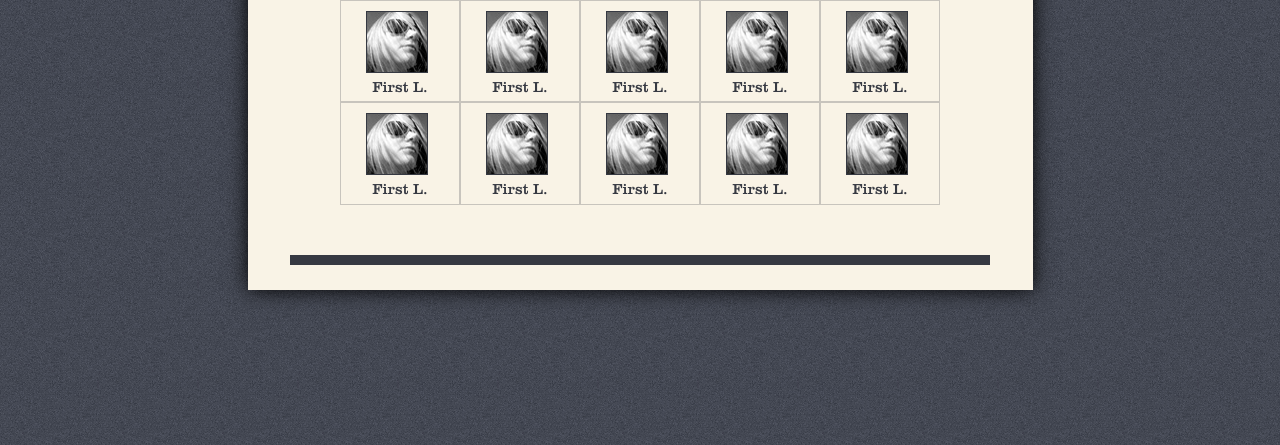
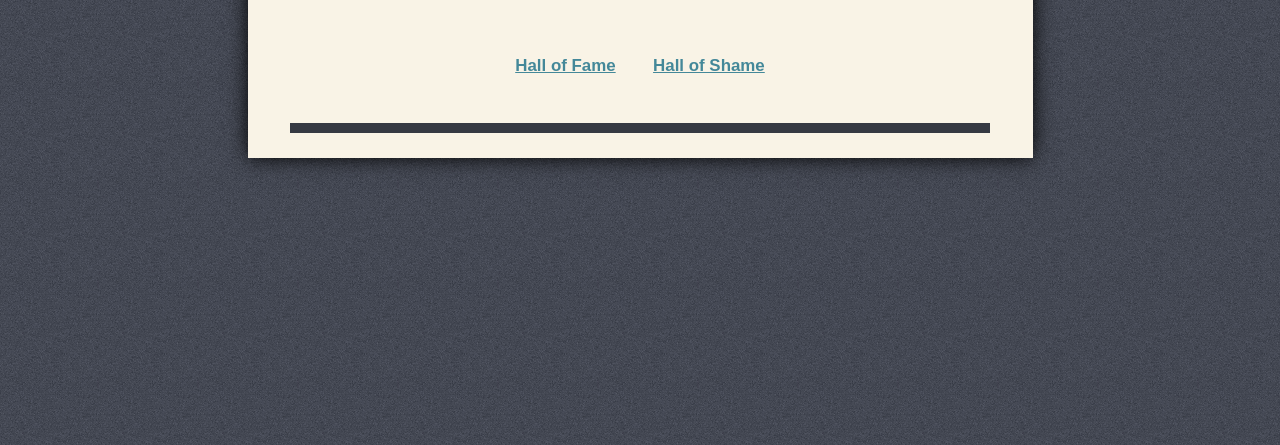
Before and after one commit to sunlightlabs/cleanosaurusrex, a Django app: template thecleanest/templates/index.html in a window 1280 px wide. Shown: the part 300-745 px from the top of the page. Run offline with Django 3.2, Linux system fonts and the light colour scheme; the template is opened without the code that fills it, so the values that code supplies are empty.

Commit message:
bunch of minor tweaks

```diff
--- a/thecleanest/global_settings.py
+++ b/thecleanest/global_settings.py
@@ -110,4 +110,4 @@ NUDGE_GRACE_PERIOD = timedelta(hours=1, minutes=30)
 
 API_LIMIT_PER_PAGE = 100
 
-SCHED_HORIZON = 14
+SCHED_HORIZON = 34
--- a/thecleanest/media/css/style.css
+++ b/thecleanest/media/css/style.css
@@ -316,7 +316,7 @@ h4 {
 }
 
 h5 {
-	font-size: 28px;
+	font-size: 22px;
 	margin: 1em 0 0.5em;
 }
 
@@ -340,6 +340,7 @@ h5 {
 	padding: 5px 25px;
 	font-size: 15px;
 }
+.basic-table td.today { background-color: #ff9; }
 
 .basic-table figure {
 	width: 60px;
@@ -347,6 +348,9 @@ h5 {
 	border: #363942 1px solid;
 	margin: 5px 0;
 }
+
+p.hall-links { margin: 2em 0; text-align: center; }
+p.hall-links a { font-size: 130%; font-weight: bold; margin: 0 1em; }
 
 footer {
 	width: 785px;
--- a/thecleanest/templates/defer.html
+++ b/thecleanest/templates/defer.html
@@ -1,6 +1,8 @@
 {% extends "base.html" %}
 
 {% block content %}
+
+    <div class="content">
 
         {% if assignment %}
 
@@ -17,4 +19,6 @@
 
         {% endif %}
 
+    </div>
+
 {% endblock %}
--- a/thecleanest/templates/index.html
+++ b/thecleanest/templates/index.html
@@ -34,51 +34,33 @@
                 </thead>
                 <tbody>
                     <tr>
-                        <td>
-                            <figure><img src="images/sample-small.jpg"></figure>
-                            <figcaption>First L.</figcaption>
+                        {% for a in week1_assignments %}
+                        <td {% if a.date == today_date %}class="today"{% endif %}>
+                            <a href="{% url assignment_detail a.pk %}">
+                                <figure><img src="{{ a.worker.avatar_url }}"></figure>
+                            </a>
+                            <figcaption>{{ a.worker.first_name }}</figcaption>
                         </td>
-                        <td>
-                            <figure><img src="images/sample-small.jpg"></figure>
-                            <figcaption>First L.</figcaption>
-                        </td>
-                        <td>
-                            <figure><img src="images/sample-small.jpg"></figure>
-                            <figcaption>First L.</figcaption>
-                        </td>
-                        <td>
-                            <figure><img src="images/sample-small.jpg"></figure>
-                            <figcaption>First L.</figcaption>
-                        </td>
-                        <td>
-                            <figure><img src="images/sample-small.jpg"></figure>
-                            <figcaption>First L.</figcaption>
-                        </td>
+                        {% endfor %}
                     </tr>
                     <tr>
+                        {% for a in week2_assignments %}
                         <td>
-                            <figure><img src="images/sample-small.jpg"></figure>
-                            <figcaption>First L.</figcaption>
+                            <a href="{% url assignment_detail a.pk %}">
+                                <figure><img src="{{ a.worker.avatar_url }}"></figure>
+                            </a>
+                            <figcaption>{{ a.worker.first_name }}</figcaption>
                         </td>
-                        <td>
-                            <figure><img src="images/sample-small.jpg"></figure>
-                            <figcaption>First L.</figcaption>
-                        </td>
-                        <td>
-                            <figure><img src="images/sample-small.jpg"></figure>
-                            <figcaption>First L.</figcaption>
-                        </td>
-                        <td>
-                            <figure><img src="images/sample-small.jpg"></figure>
-                            <figcaption>First L.</figcaption>
-                        </td>
-                        <td>
-                            <figure><img src="images/sample-small.jpg"></figure>
-                            <figcaption>First L.</figcaption>
-                        </td>
+                        {% endfor %}
                     </tr>
                 </tbody>
             </table>
         </section>
+
+
+        <p class="hall-links">
+            <a href="/halloffame/">Hall of Fame</a> <a href="/hallofshame/">Hall of Shame</a>
+        </p>
+
     </div>
 {% endblock %}
--- a/thecleanest/urls.py
+++ b/thecleanest/urls.py
@@ -15,8 +15,8 @@ urlpatterns = patterns('',
     url(r'^admin/', include(admin.site.urls)),
     url(r'^assignment/(?P<assignment_id>\d+)/$', 'schedule.views.assignment_detail', name='assignment_detail'),
     url(r'^assignment/(?P<defer_code>\w{32})/defer/$', 'schedule.views.defer_assignment'),
-    url(r'^hall_of/fame/$', 'schedule.views.hall_of_fame'),
-    url(r'^hall_of/shame/$', 'schedule.views.hall_of_shame'),
+    url(r'^halloffame/$', 'schedule.views.hall_of_fame'),
+    url(r'^hallofshame/$', 'schedule.views.hall_of_shame'),
     url(r'^kitchen/popover', direct_to_template, {'template': 'kitchen-popover.html'}),
     url(r'^kitchen', 'schedule.views.kitchen'),
     url(r'^schedule', 'schedule.views.current_schedule'),
```
Also changed, not shown: thecleanest/schedule/views.py (+19 -0 lines). Lines whose indentation alone changed are shown as unchanged.
